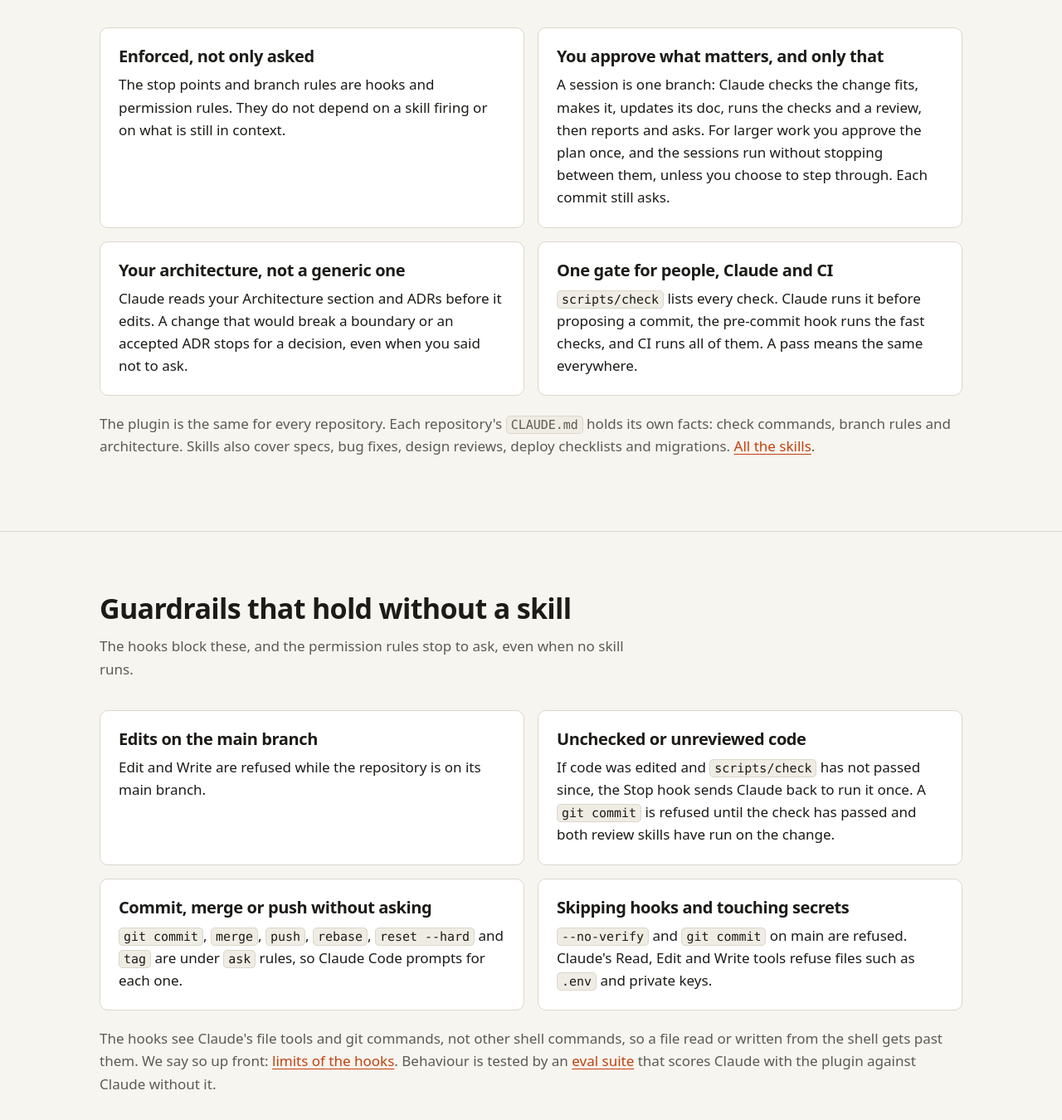
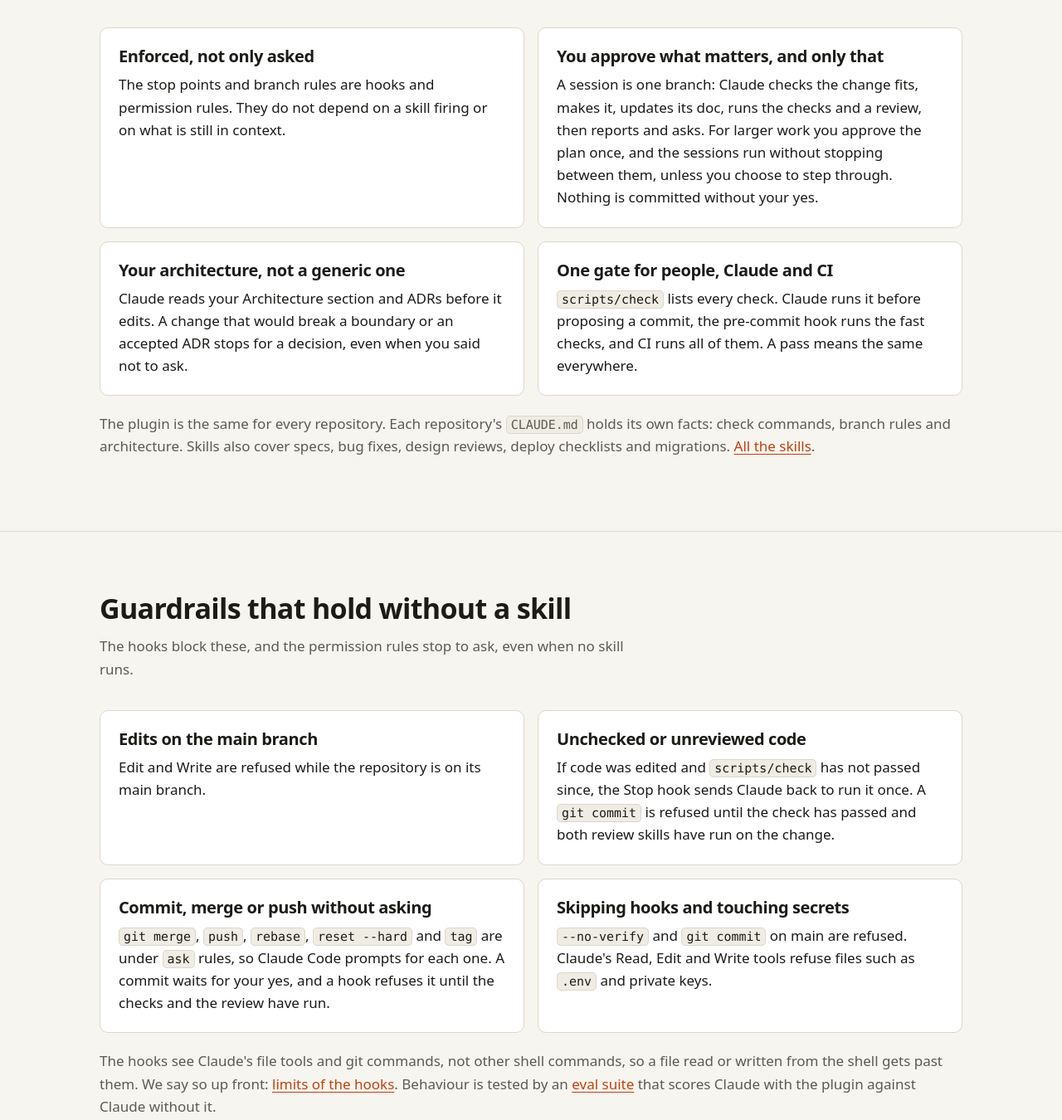
Before and after one commit to redazzo/Yotamake, a plain HTML site: page site/index.html in a window 1280 px wide. Shown: the part 1724-3074 px from the top of the page at 83% size. Drawn offline with Linux system fonts and the light colour scheme.

Commit message:
feat(settings): allow git commit; installer drops the retired ask rule
git commit moves from ask to allow in the template settings (ADR-0013). The
installer removes Bash(git commit:*) from ask when it merges settings, the only
entry it ever removes; scripts/test-install.sh covers it. CLAUDE.md, the
template's CLAUDE.md, the hooks and rules references, the skill references,
upgrades.md, README and the site say commits wait for the user's yes and the
commit gate, with no prompt. Merge, push, rebase, reset --hard and tag still ask.
Also drops the backlog entry ADR-0006 tracked.

Co-Authored-By: Claude Opus 5.5 <noreply@anthropic.com>

```diff
--- a/site/index.html
+++ b/site/index.html
@@ -96,7 +96,7 @@ Commit and merge into main?</span></div>
       </div>
       <div class="card">
         <h3>You approve what matters, and only that</h3>
-        <p>A session is one branch: Claude checks the change fits, makes it, updates its doc, runs the checks and a review, then reports and asks. For larger work you approve the plan once, and the sessions run without stopping between them, unless you choose to step through. Each commit still asks.</p>
+        <p>A session is one branch: Claude checks the change fits, makes it, updates its doc, runs the checks and a review, then reports and asks. For larger work you approve the plan once, and the sessions run without stopping between them, unless you choose to step through. Nothing is committed without your yes.</p>
       </div>
       <div class="card">
         <h3>Your architecture, not a generic one</h3>
@@ -128,7 +128,7 @@ Commit and merge into main?</span></div>
       </div>
       <div class="card">
         <h3>Commit, merge or push without asking</h3>
-        <p><code>git commit</code>, <code>merge</code>, <code>push</code>, <code>rebase</code>, <code>reset --hard</code> and <code>tag</code> are under <code>ask</code> rules, so Claude Code prompts for each one.</p>
+        <p><code>git merge</code>, <code>push</code>, <code>rebase</code>, <code>reset --hard</code> and <code>tag</code> are under <code>ask</code> rules, so Claude Code prompts for each one. A commit waits for your yes, and a hook refuses it until the checks and the review have run.</p>
       </div>
       <div class="card">
         <h3>Skipping hooks and touching secrets</h3>
```
Also changed, not shown: site/get-started.html (+1 -1 lines), site/how-it-works.html (+2 -2 lines), plugin/template/.claude/settings.json, 13 other files.
